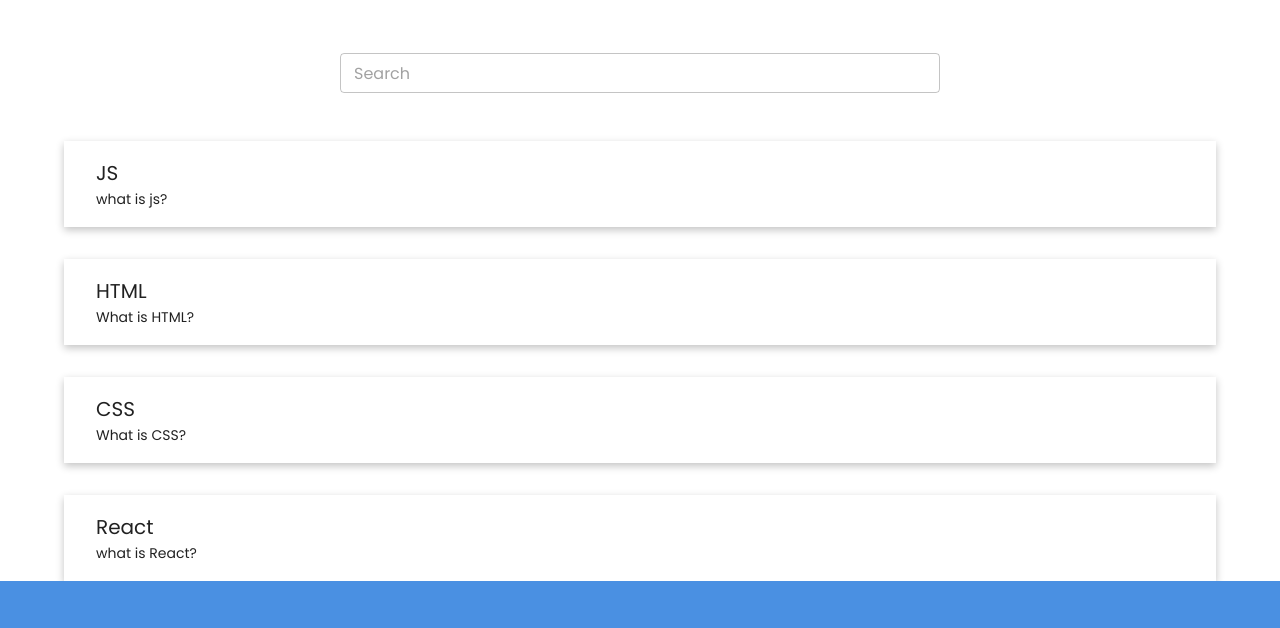
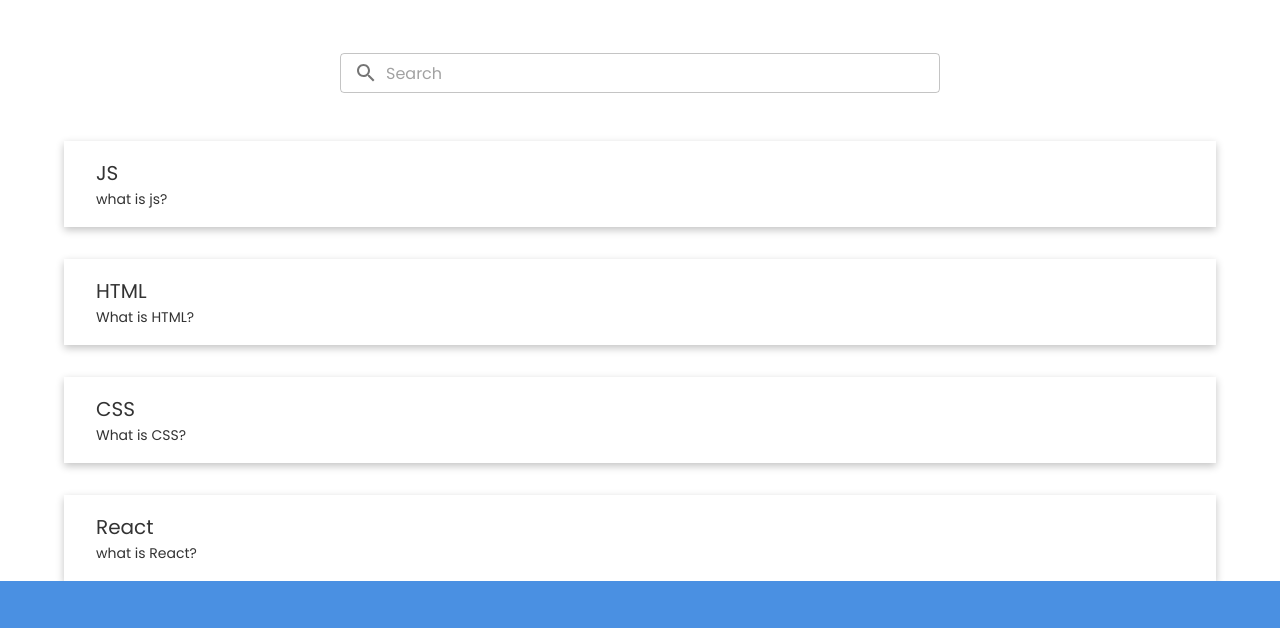
Before and after one commit to khashayaryaghma/nextjs-team-homework, a Next.js app: page /questions in a window 1280 px wide. Shown: the part 179-807 px from the top of the page. Built offline with nearby package versions, Linux system fonts and the light colour scheme.

Commit message:
add transition and search icon

```diff
--- a/app/globals.css
+++ b/app/globals.css
@@ -3,4 +3,5 @@
 }
 a {
   text-decoration: none;
+  color: #333333;
 }
--- a/components/Questions.jsx
+++ b/components/Questions.jsx
@@ -1,6 +1,8 @@
 "use client";
-import { Box, Stack, TextField, Typography } from "@mui/material";
+import { Box, InputAdornment, Stack, TextField, Typography } from "@mui/material";
+import Link from "next/link";
 import { useState } from "react";
+import SearchIcon from "@mui/icons-material/Search";
 
 function Questions({ data }) {
   const [inputValue, setInputValue] = useState("");
@@ -12,20 +14,45 @@
   return (
     <Stack>
       <Stack justifyContent="center" direction="row">
-        <TextField value={inputValue} onChange={handleChange} placeholder="Search" sx={{ marginBottom: "3rem", width: "600px" }} size="small" />
+        <TextField
+          value={inputValue}
+          onChange={handleChange}
+          placeholder="Search"
+          sx={{ marginBottom: "3rem", width: "600px" }}
+          slotProps={{
+            input: {
+              startAdornment: (
+                <InputAdornment position="start">
+                  <SearchIcon />
+                </InputAdornment>
+              ),
+            },
+          }}
+          size="small"
+        />
       </Stack>
       <Stack gap="2rem">
         {data
           ?.filter((item) => item.title.toLowerCase().includes(inputValue.toLowerCase()))
           ?.map((el) => {
             return (
-              <Stack key={el.id} sx={{ boxShadow: "rgba(0, 0, 0, 0.24) 0px 3px 8px", padding: "1rem 2rem", cursor: "pointer" }}>
-                <Stack direction="row" justifyContent="space-between">
-                  <Typography variant="h6">{el.title}</Typography>
-                  <Typography>{el.createdTime}</Typography>
+              <Link key={el.id} href={`/questions/${el.id}`}>
+                <Stack
+                  sx={{
+                    boxShadow: "rgba(0, 0, 0, 0.24) 0px 3px 8px",
+                    padding: "1rem 2rem",
+                    cursor: "pointer",
+                    transition: "all ease-in 0.1s",
+                    ":hover": { transform: "scale(1.05)" },
+                  }}
+                >
+                  <Stack direction="row" justifyContent="space-between">
+                    <Typography variant="h6">{el.title}</Typography>
+                    <Typography>{el.createdTime}</Typography>
+                  </Stack>
+                  <Typography variant="subtitle2">{el.description.length > 30 ? el.description.slice(0, 30) + "..." : el.description}</Typography>
                 </Stack>
-                <Typography variant="subtitle2">{el.description.length > 30 ? el.description.slice(0, 30) + "..." : el.description}</Typography>
-              </Stack>
+              </Link>
             );
           })}
       </Stack>
```
